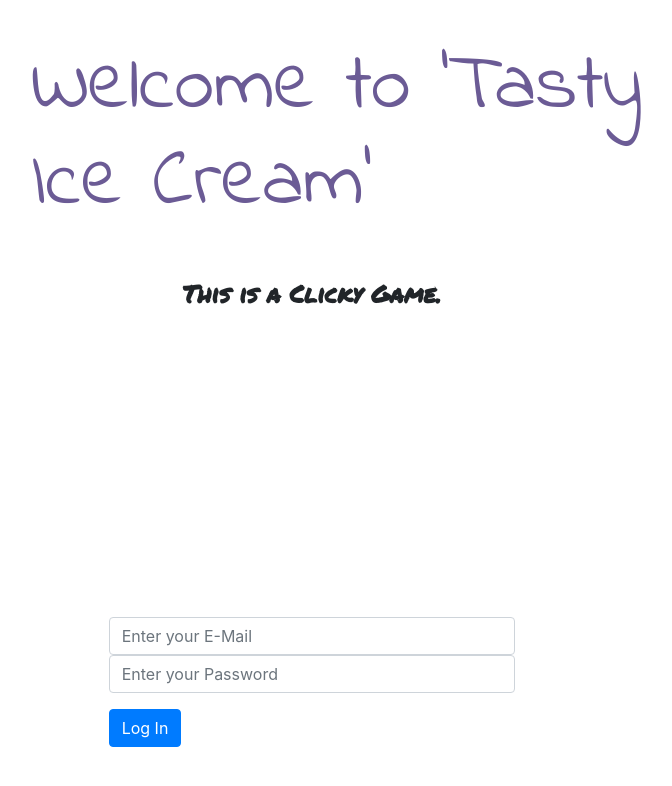
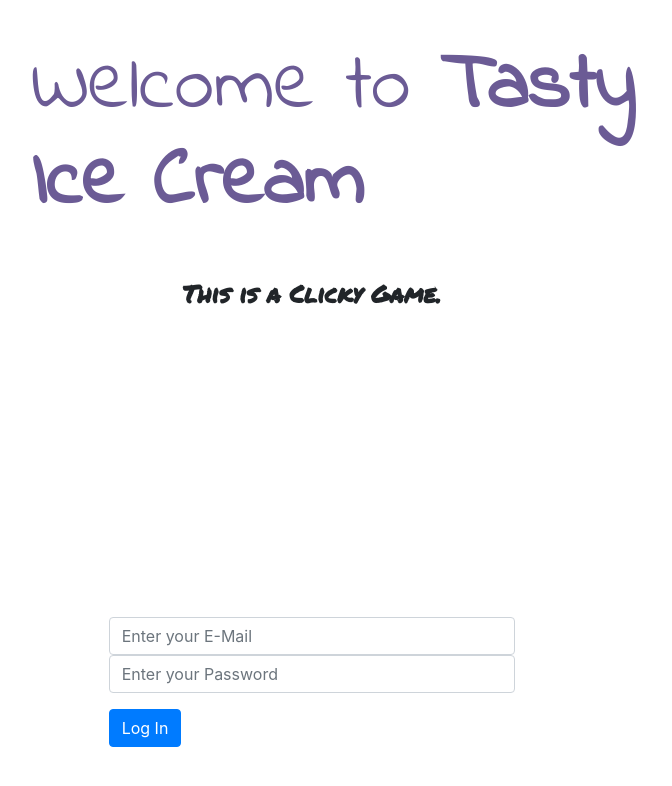
Before and after one commit to CamilaChica/clicky, a React (Create React App) app: page /game in a window 1280 px wide. Shown: the top 786 px of the page, without its empty margins (328-1000 px from the left). Built offline with nearby package versions, Linux system fonts and the light colour scheme; a web font is replaced by a local one.

Commit message:
css fixed

```diff
--- a/src/containers/HomePage/index.js
+++ b/src/containers/HomePage/index.js
@@ -22,7 +22,7 @@ class HomePage extends Component
     render()
     {
         return <div>
-            <h1 className="col-7 offset-3 Homph1">Welcome to 'Tasty Ice Cream'</h1>
+            <h1 className="col-7 offset-3 Homph1">Welcome to <b>Tasty Ice Cream</b></h1>
             <h4 className="col-6 offset-3"><b>This is a Clicky Game.</b></h4>
             {!this.props.authenticated&&
     <div className="row">
```
